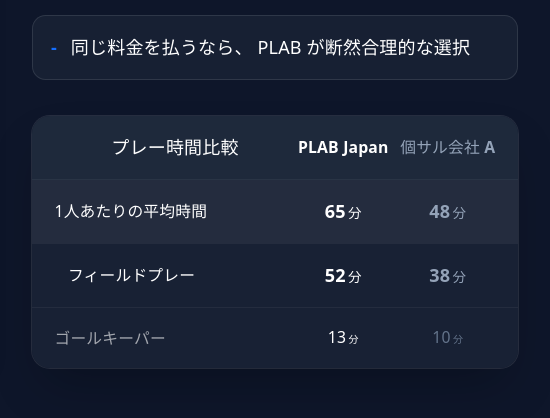
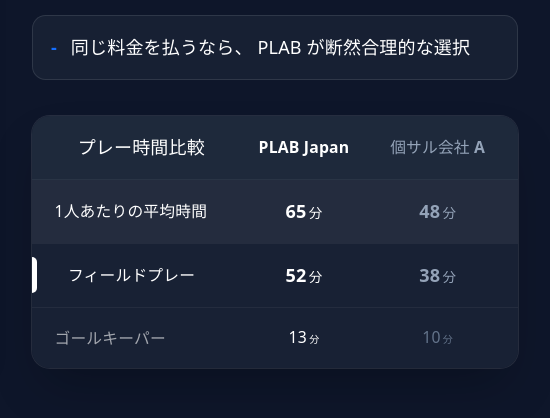
Before and after one commit to me-iron/japan-about, a website built with Vite: page index.html in a window 1280 px wide. Shown: the part 1758-2176 px from the top of the page, 626-1176 px from the left. Built offline with nearby package versions, Linux system fonts and the light colour scheme.

Commit message:
fix: convert table to grid layout for uniform alignment and improve element editability

```diff
--- a/index.html
+++ b/index.html
@@ -254,42 +254,38 @@
 
           <div class="bg-slate-800/60 rounded-2xl overflow-hidden shadow-2xl ring-1 ring-white/10 w-full overflow-x-auto">
             <div class="min-w-max">
-              <div class="bg-slate-800 px-5 py-4 border-b border-white/5 flex justify-between items-center text-center">
-                <h3 class="font-bold text-white flex-1 text-sm sm:text-base whitespace-nowrap text-center">プレー時間比較</h3>
-                <div class="flex gap-2 text-xs sm:text-sm font-bold w-[160px] sm:w-[200px] justify-center text-center">
-                  <span class="w-1/2 text-white whitespace-nowrap">PLAB Japan</span>
-                  <span class="w-1/2 text-slate-400 whitespace-nowrap">個サル会社 A</span>
-                </div>
+              <!-- Grid Header -->
+              <div class="bg-slate-800 px-5 py-4 border-b border-white/5 grid grid-cols-[1.5fr_1fr_1fr] gap-4 items-center">
+                <h3 class="font-bold text-white text-sm sm:text-base text-center break-keep w-full block">プレー時間比較</h3>
+                <p class="text-xs sm:text-sm font-bold text-white text-center break-keep w-full block">PLAB Japan</p>
+                <p class="text-xs sm:text-sm font-bold text-slate-400 text-center break-keep w-full block">個サル会社 A</p>
               </div>
 
+              <!-- Grid Body -->
               <div class="divide-y divide-white/5">
-                <div class="px-5 py-4 flex justify-between items-center bg-white/5">
-                  <div class="flex-1 pr-4 text-left">
-                    <p class="text-xs sm:text-sm font-medium text-white break-keep">1人あたりの平均時間</p>
+                <div class="px-5 py-4 bg-white/5 grid grid-cols-[1.5fr_1fr_1fr] gap-4 items-center">
+                  <div class="pr-2">
+                    <p class="text-xs sm:text-sm font-medium text-white break-keep w-full block text-left">1人あたりの平均時間</p>
                   </div>
-                  <div class="flex gap-2 text-sm sm:text-base font-bold w-[160px] sm:w-[200px] justify-center text-center">
-                    <span class="w-1/2 text-white whitespace-nowrap">65<span class="text-xs font-normal ml-0.5">分</span></span>
-                    <span class="w-1/2 text-slate-400 whitespace-nowrap">48<span class="text-xs font-normal ml-0.5">分</span></span>
+                  <p class="text-sm sm:text-base font-bold text-white text-center break-keep w-full block">65<span class="text-xs font-normal ml-0.5">分</span></p>
+                  <p class="text-sm sm:text-base font-bold text-slate-400 text-center break-keep w-full block">48<span class="text-xs font-normal ml-0.5">分</span></p>
+                </div>
+
+                <div class="px-5 py-4 relative grid grid-cols-[1.5fr_1fr_1fr] gap-4 items-center">
+                  <div class="absolute left-0 top-1/2 -translate-y-1/2 w-1 h-8 bg-white rounded-r-md"></div>
+                  <div class="pr-2 pl-3">
+                    <p class="text-xs sm:text-sm font-medium text-white break-keep w-full block text-left">フィールドプレー</p>
                   </div>
+                  <p class="text-sm sm:text-base font-bold text-white text-center break-keep w-full block">52<span class="text-xs font-normal ml-0.5">分</span></p>
+                  <p class="text-sm sm:text-base font-bold text-slate-400 text-center break-keep w-full block">38<span class="text-xs font-normal ml-0.5">分</span></p>
                 </div>
-                <div class="px-5 py-4 flex justify-between items-center relative">
-                  <div class="absolute -left-1 top-1/2 -translate-y-1/2 w-1 h-8 bg-white rounded-r-md"></div>
-                  <div class="flex-1 ml-3 pr-4 text-left">
-                    <p class="text-xs sm:text-sm font-medium text-white break-keep">フィールドプレー</p>
+
+                <div class="px-5 py-4 grid grid-cols-[1.5fr_1fr_1fr] gap-4 items-center">
+                  <div class="pr-2">
+                    <p class="text-xs sm:text-sm text-white/60 break-keep w-full block text-left">ゴールキーパー</p>
                   </div>
-                  <div class="flex gap-2 text-sm sm:text-base font-bold w-[160px] sm:w-[200px] justify-center text-center">
-                    <span class="w-1/2 text-white whitespace-nowrap">52<span class="text-xs font-normal ml-0.5">分</span></span>
-                    <span class="w-1/2 text-slate-400 whitespace-nowrap">38<span class="text-xs font-normal ml-0.5">分</span></span>
-                  </div>
-                </div>
-                <div class="px-5 py-4 flex justify-between items-center">
-                  <div class="flex-1 pr-4 text-left">
-                    <p class="text-xs sm:text-sm text-white/60 break-keep">ゴールキーパー</p>
-                  </div>
-                  <div class="flex gap-2 text-xs sm:text-sm font-medium w-[160px] sm:w-[200px] justify-center text-center">
-                    <span class="w-1/2 text-white whitespace-nowrap">13<span class="text-[10px] font-normal ml-0.5">分</span></span>
-                    <span class="w-1/2 text-slate-500 whitespace-nowrap">10<span class="text-[10px] font-normal ml-0.5">分</span></span>
-                  </div>
+                  <p class="text-xs sm:text-sm font-medium text-white text-center break-keep w-full block">13<span class="text-[10px] font-normal ml-0.5">分</span></p>
+                  <p class="text-xs sm:text-sm font-medium text-slate-500 text-center break-keep w-full block">10<span class="text-[10px] font-normal ml-0.5">分</span></p>
                 </div>
               </div>
             </div>
@@ -474,12 +470,14 @@
       const colorIndicator = document.getElementById("colorIndicator");
 
       // Elements that should become editable
-      const textSelectors = "h1, h2, h3, p, span, div.flex-1 > p";
+      const textSelectors = "h1, h2, h3, h4, !!button text skip, p, span, div.flex-1 > p";
+      const actualSelectors = "h1, h2, h3, p, span";
       const editableNodes = [];
 
       // Initialize edit IDs and load saved data
-      document.querySelectorAll(textSelectors).forEach((el, index) => {
-        if(el.children.length === 0 || (el.children.length === 1 && el.children[0].tagName === 'BR') || el.tagName === 'SPAN') {
+      document.querySelectorAll(actualSelectors).forEach((el, index) => {
+        // Prevent editing pure structural wrappers or icons
+        if((el.children.length === 0 || (el.children.length === 1 && el.children[0].tagName === 'BR') || el.tagName === 'SPAN' || el.classList.contains('block')) && !el.classList.contains('absolute')) {
           el.setAttribute("data-edit-id", "edit-node-" + index);
           editableNodes.push(el);
 
@@ -489,7 +487,17 @@
             try {
               const saved = JSON.parse(savedStr);
               if (saved.html !== undefined) el.innerHTML = saved.html;
-              if (saved.color) el.style.color = saved.color;
+              if (saved.color) {
+                el.style.color = saved.color;
+                // remove tailwind color class if inline style is applied
+                el.classList.forEach(cls => {
+                  if (cls.startsWith('text-')) {
+                    // we can't remove all text- classes since text-center/etc are needed
+                    // remove text-white, text-slate-400 etc is hard to do cleanly without knowing all colors
+                    // inline style color overrules classes anyway
+                  }
+                });
+              }
 
               if (saved.align) {
                 el.classList.remove('text-left', 'text-center', 'text-right');
```
